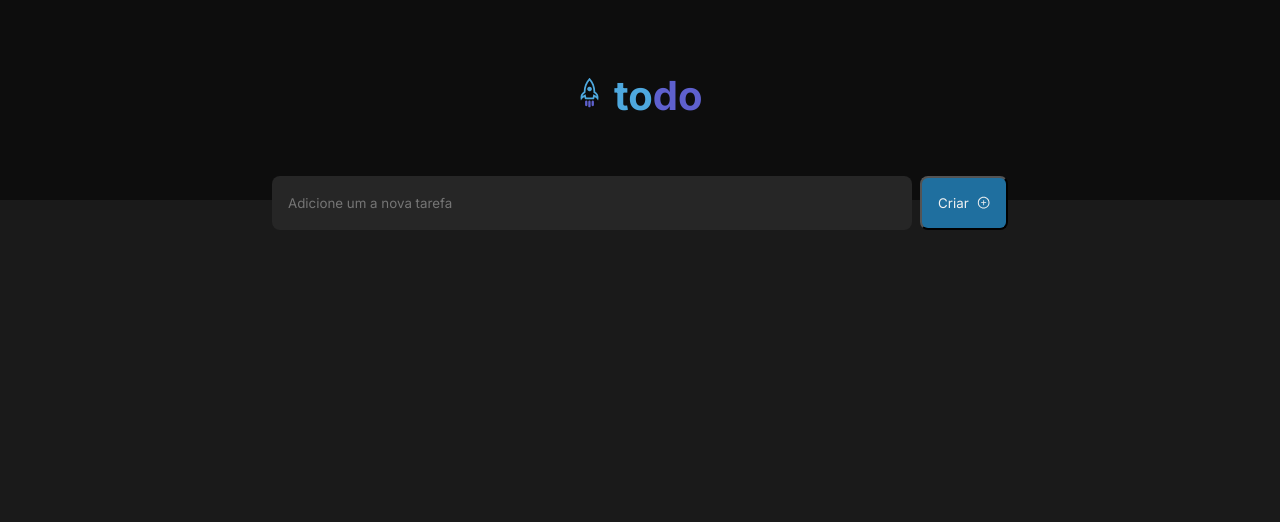
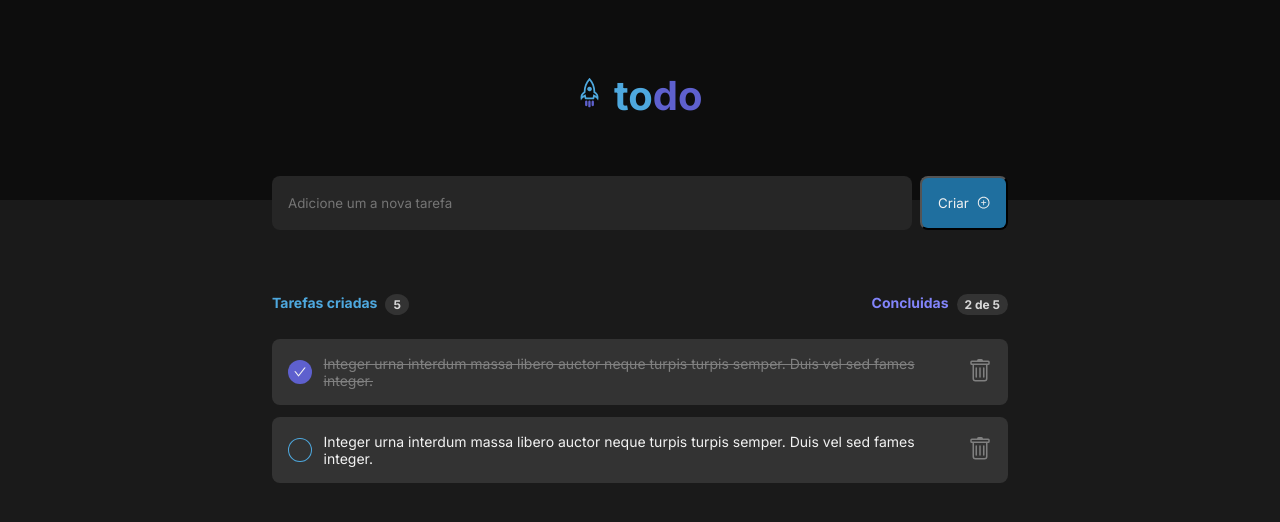
Before and after one commit to felipemimoura/ignite-todo, a React (Vite) app: page / in a window 1280 px wide. Shown: the top 522 px of the page. Built offline with nearby package versions, Linux system fonts and the light colour scheme.

Commit message:
feat: add task component

```diff
--- a/src/App.module.css
+++ b/src/App.module.css
@@ -3,6 +3,7 @@
 
   display: flex;
   align-items: center;
+  flex-direction: column;
   justify-content: center;
   margin: 0 auto;
 }
--- a/src/App.tsx
+++ b/src/App.tsx
@@ -1,19 +1,31 @@
+import { FormEvent } from "react";
+import { AiOutlinePlusCircle } from "react-icons/ai";
+
 import { Header } from "./components/Header";
-import { AiOutlinePlusCircle } from "react-icons/ai";
+import { TaskList } from "./components/task";
+
 import "./global.css";
-import styles from './App.module.css'
+import styles from "./App.module.css";
 
 function App() {
+
+  const handleAddNewText = (event: FormEvent) => {};
+
   return (
     <div className="App">
       <Header />
       <div className={styles.wrapper}>
-        <form className={styles.todoForm}>
-          <input type="text" className={styles.textInput} placeholder="Adicione um a nova tarefa" />
+        <form onSubmit={handleAddNewText} className={styles.todoForm}>
+          <input
+            type="text"
+            className={styles.textInput}
+            placeholder="Adicione um a nova tarefa"
+          />
           <button type="submit">
             Criar <AiOutlinePlusCircle />
           </button>
         </form>
+        <TaskList />
       </div>
     </div>
   );
--- /dev/null
+++ b/src/components/task/Task.module.css
@@ -0,0 +1,114 @@
+.header {
+  width: 100%;
+  margin-top: 6.4rem;
+  display: flex;
+  justify-content: space-between;
+}
+
+.taskCount {
+  font-size: 1.4rem;
+  color: var(--blue-300);
+  font-weight: 700;
+  line-height: 1.7rem;
+  display: flex;
+  gap: 0.8rem;
+}
+
+.taskInfo {
+  background-color: var(--gray-400);
+  padding: 0.2rem 0.8rem;
+  border-radius: 100%;
+  color: var(--gray-200);
+  font-size: 1.2rem;
+}
+
+.taskCompleted {
+  font-size: 1.4rem;
+  font-weight: 700;
+  color: var(--purple-300);
+  display: flex;
+  line-height: 1.7rem;
+  gap: 0.8rem;
+}
+
+.taskCompletedInfo {
+  background-color: var(--gray-400);
+  padding: 0.2rem 0.8rem;
+  border-radius: 999px;
+  color: var(--gray-200);
+  font-size: 1.2rem;
+}
+
+.main {
+  width: 100%;
+  margin-top: 2.4rem;
+}
+
+.list {
+  list-style: none;
+  display: flex;
+  flex-direction: column;
+  gap: 1.2rem;
+}
+
+.listItem {
+  display: flex;
+  justify-content: space-between;
+  align-items: center;
+  gap: 1.2rem;
+
+  font-size: 1.4rem;
+  font-weight: 400;
+  padding: 1.6rem;
+
+  border-radius: 8px;
+
+  background-color: var(--gray-400);
+
+}
+
+.listItem button {
+  background: transparent;
+  border: 0;
+  color: var(--gray-300);
+  border-radius: 2px;
+  cursor: pointer;
+
+  transition: color 0.2s;
+}
+
+.listItem button:hover {
+  color: var(--red-500);
+}
+
+.itemCompleted {
+  display: flex;
+  align-items: center;
+  justify-content: center;
+  background-color: var(--purple-500);
+  width: 2.4rem;
+  height: 2.4rem;
+  border-radius: 50%;
+  color: var(--gray-100);
+
+  cursor: pointer;
+}
+
+.itemNotCompleted {
+  display: flex;
+  align-items: center;
+  justify-content: center;
+  border: 1px solid var(--blue-300);
+  width: 2.4rem;
+  height: 2.4rem;
+  border-radius: 50%;
+}
+
+.itemContent{
+  color: var(--gray-100)
+}
+
+.itemContentCompleted{
+ text-decoration: line-through;
+ color: var(--gray-300)
+}
--- /dev/null
+++ b/src/components/task/index.tsx
@@ -0,0 +1,42 @@
+import { BsTrash } from "react-icons/bs";
+import styles from "./Task.module.css";
+import {AiOutlineCheck} from 'react-icons/ai'
+export function TaskList() {
+  return (
+    <>
+      <header className={styles.header}>
+        <p className={styles.taskCount}>
+          Tarefas criadas <span className={styles.taskInfo}>5</span>
+        </p>
+        <p className={styles.taskCompleted}>
+          Concluidas <span className={styles.taskCompletedInfo}>2 de 5</span>
+        </p>
+      </header>
+      <main className={styles.main}>
+        <ul className={styles.list}>
+          <li className={styles.listItem}>
+            <div className={styles.itemCompleted}> <AiOutlineCheck /> </div>
+            <p className={styles.itemContentCompleted}>
+              Integer urna interdum massa libero auctor neque turpis turpis
+              semper. Duis vel sed fames integer.
+            </p>
+            <button className={styles.buttonIcon}>
+              <BsTrash size={24} />
+            </button>
+          </li>
+
+          <li className={styles.listItem}>
+            <div className={styles.itemNotCompleted}></div>
+            <p className={styles.itemContent}>
+              Integer urna interdum massa libero auctor neque turpis turpis
+              semper. Duis vel sed fames integer.
+            </p>
+            <button className={styles.buttonIcon}>
+              <BsTrash size={24} />
+            </button>
+          </li>
+        </ul>
+      </main>
+    </>
+  );
+}
```
